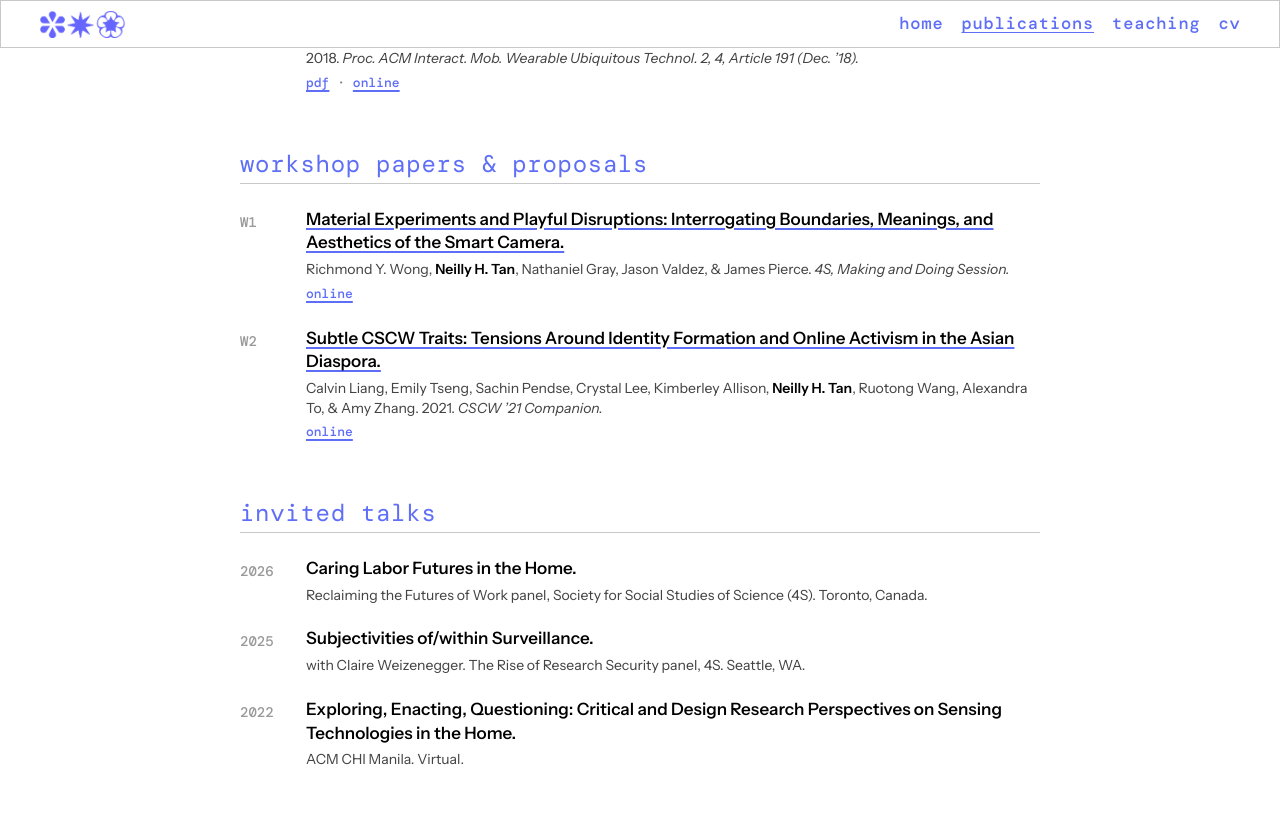
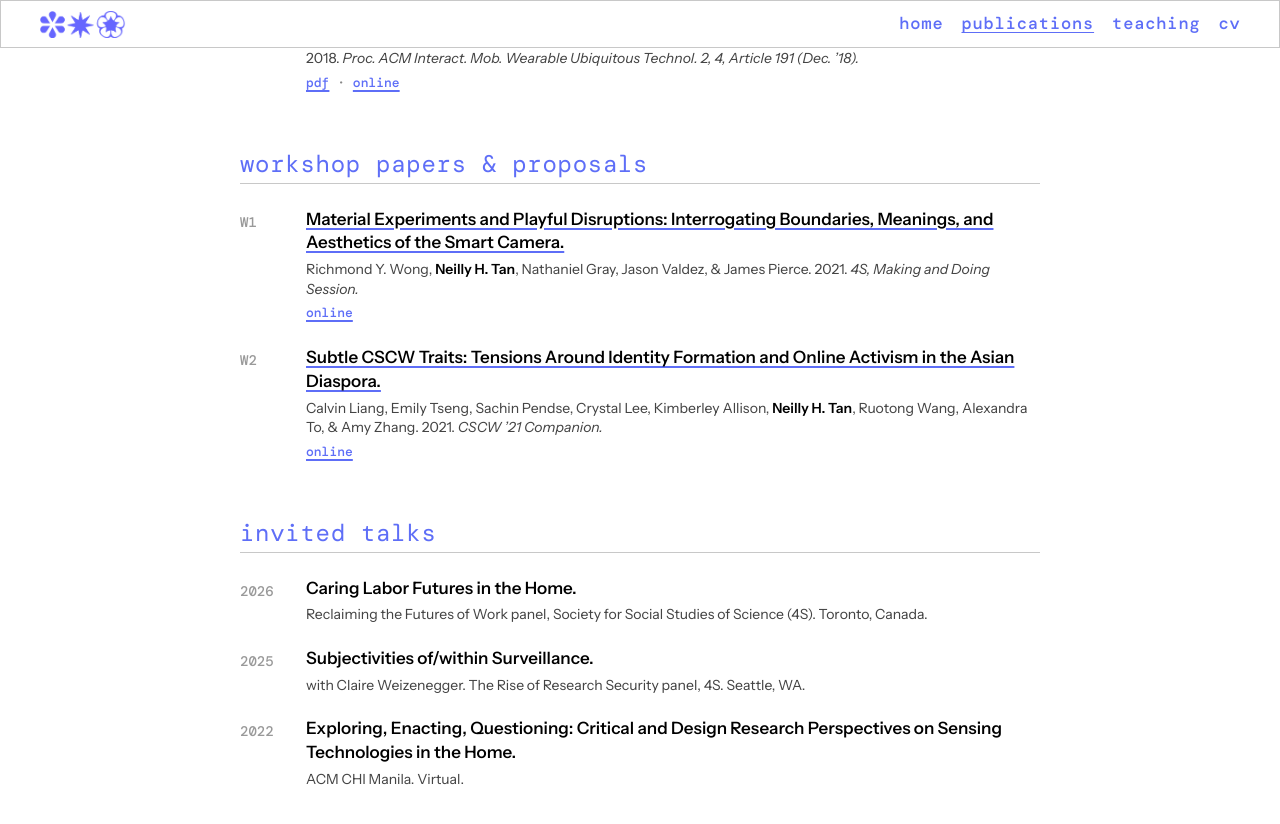
Before and after one commit to neillytan/neillytan.github.io, a Jekyll site: the page built from publications.html, in a window 1280 px wide and 900 px high, scrolled down 1097 px. Shown: the top 824 px of the window. Built offline with Jekyll 4.4.1, drawn with Linux system fonts in a browser that asks for light colours; some web fonts are replaced.

Commit message:
Publications: add 2021 to W1
Co-Authored-By: Claude Opus 5.5 <noreply@anthropic.com>

```diff
--- a/_data/publications.yml
+++ b/_data/publications.yml
@@ -65,6 +65,7 @@
       title: "Material Experiments and Playful Disruptions: Interrogating Boundaries, Meanings, and Aesthetics of the Smart Camera."
       authors: Richmond Y. Wong, <strong>Neilly H. Tan</strong>, Nathaniel Gray, Jason Valdez, & James Pierce.
       venue: 4S, Making and Doing Session.
+      year: 2021
     - id: W2
       doi: 10.1145/3462204.3481730
       title: "Subtle CSCW Traits: Tensions Around Identity Formation and Online Activism in the Asian Diaspora."
```
